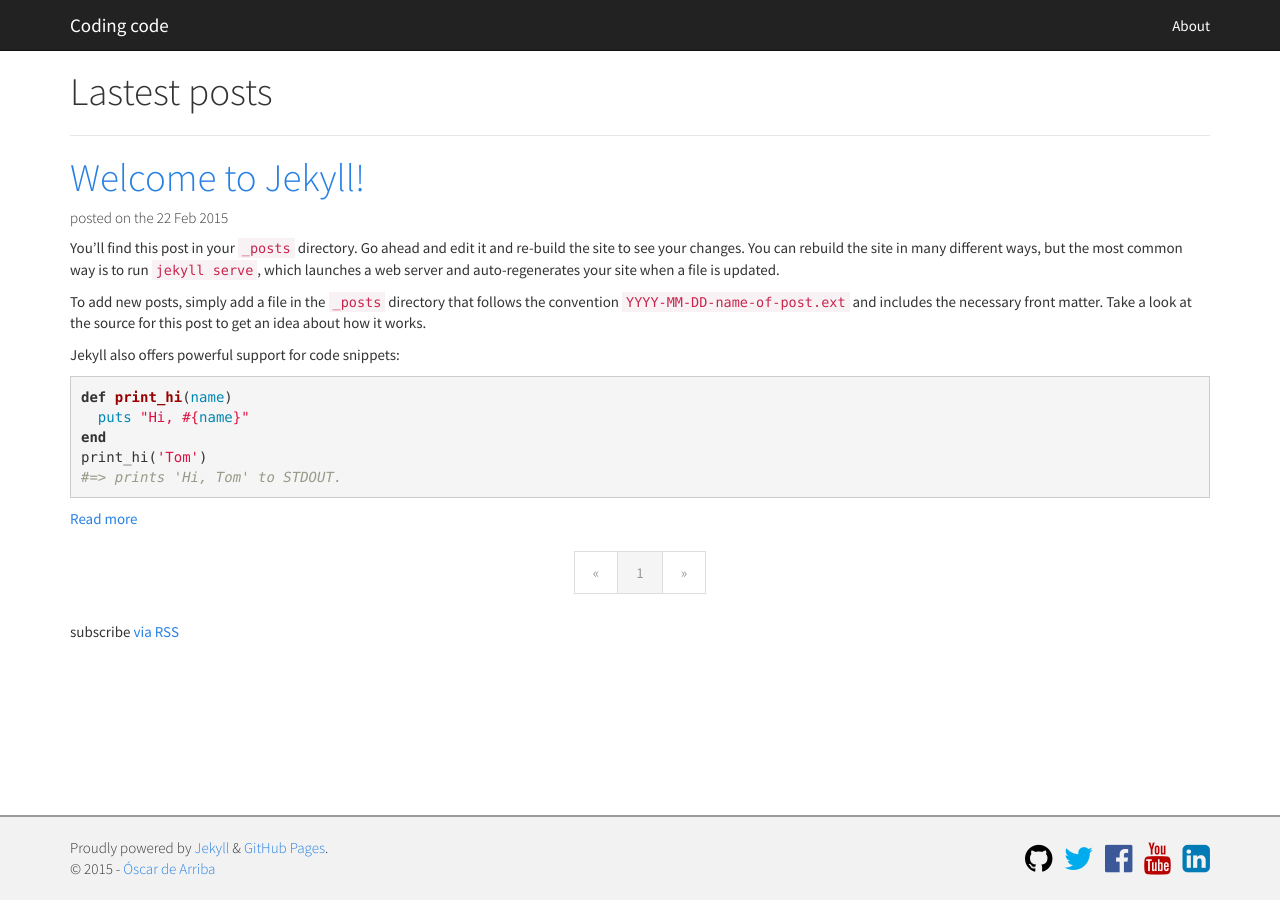
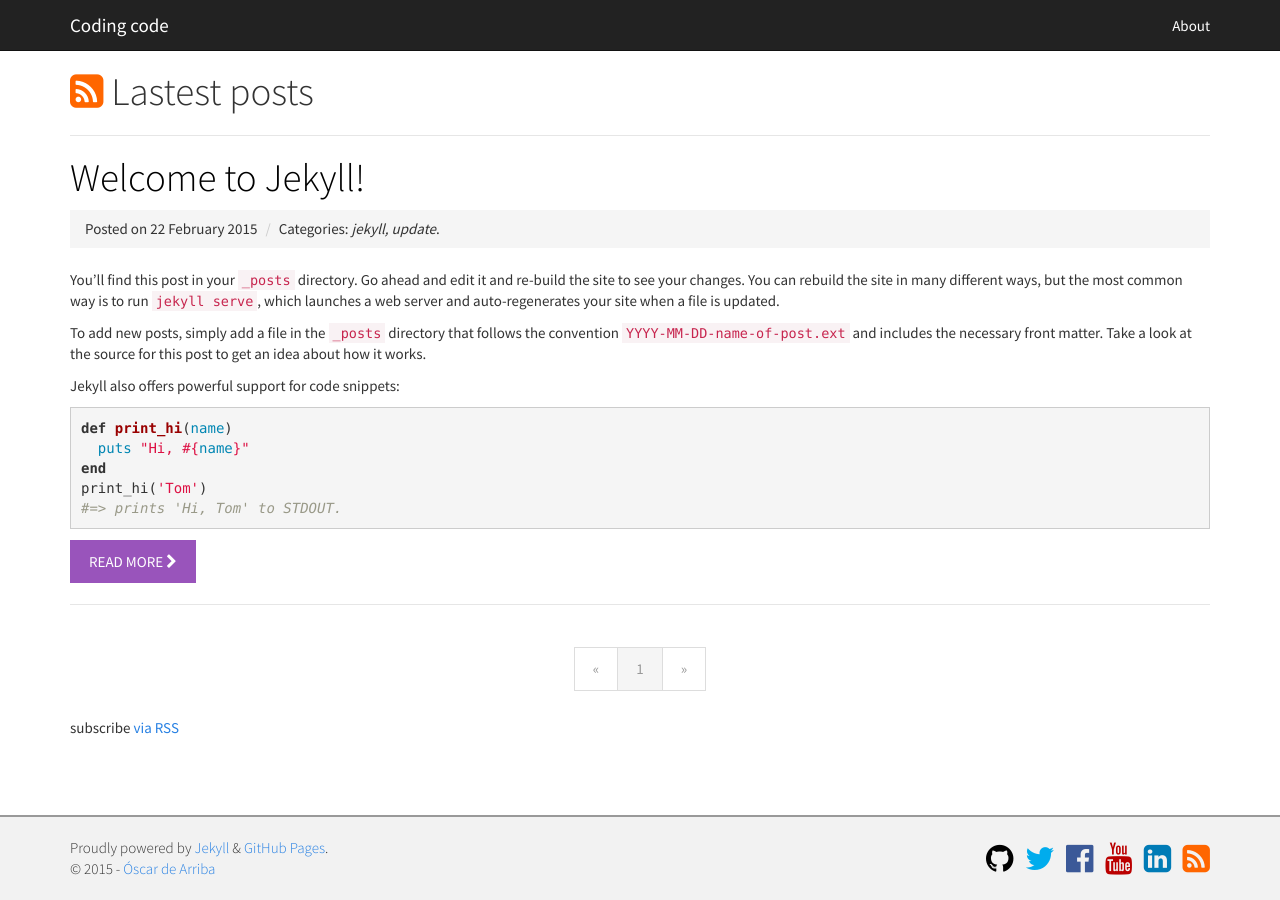
Before and after one commit to odarriba/codingcode.io_old, a Jekyll site: the page built from index.html, in a window 1280 px wide. Built offline with Jekyll 4.4.1, drawn with Linux system fonts in a browser that asks for light colours; nearby versions of some CDN libraries; the list of posts is cut into pages by our own code.

Commit message:
Added some changes in post lists and added RSS feed icons.

```diff
--- a/_config.yml
+++ b/_config.yml
@@ -25,3 +25,4 @@ paginate_path: "blog/page:num/"
 
 # Separator to cut down the posts on index page
 excerpt_separator: "<!--more-->"
+permalink: /:year/:month/:day/:title.html
--- a/_includes/footer.html
+++ b/_includes/footer.html
@@ -10,30 +10,33 @@
       <div class="col-sm-4">
         <span class='social-icons'>
           {% if site.social.github_username %}
-          <a href="https://github.com/{{ site.social.github_username }}" target="_blank">
+          <a href="https://github.com/{{ site.social.github_username }}" target="_blank" title="GitHub">
           	<i class="fa fa-github"></i>
           </a>
           {% endif %}
           {% if site.social.twitter_username %}
-          <a href="https://twitter.com/{{ site.social.twitter_username }}" target="_blank">
+          <a href="https://twitter.com/{{ site.social.twitter_username }}" target="_blank" title="Twitter">
           	<i class="fa fa-twitter"></i>
           </a>
           {% endif %}
           {% if site.social.facebook_username %}
-          <a href="https://facebook.com/{{ site.social.facebook_username }}" target="_blank">
+          <a href="https://facebook.com/{{ site.social.facebook_username }}" target="_blank" title="Facebook">
           	<i class="fa fa-facebook-official"></i>
           </a>
           {% endif %}
           {% if site.social.youtube_username %}
-          <a href="https://www.youtube.com/user/{{ site.social.youtube_username }}" target="_blank">
+          <a href="https://www.youtube.com/user/{{ site.social.youtube_username }}" target="_blank" title="YouTube">
           	<i class="fa fa-youtube"></i>
           </a>
           {% endif %}
           {% if site.social.linkedin_username %}
-          <a href="https://www.linkedin.com/in/{{ site.social.linkedin_username }}" target="_blank">
+          <a href="https://www.linkedin.com/in/{{ site.social.linkedin_username }}" target="_blank" title="LinkedIn">
             <i class="fa fa-linkedin-square"></i>
           </a>
           {% endif %}
+          <a href="{{ "/feed.xml" | prepend: site.baseurl }}" class="rss-link" title="RSS Feed">
+            <i class='fa fa-rss-square'></i>
+          </a>
         </span>
       </div>
     </div><!-- row -->
--- a/css/main.scss
+++ b/css/main.scss
@@ -28,6 +28,21 @@ body {
   }
   @media(max-width:$screen-sm) {
     margin-bottom: $footer-condensed-height !important;
+  }
+}
+
+.post {
+  h1.title {
+    color: black;
+
+    a:link, a:visited, a:active {
+      color: black;
+      text-decoration: none;
+    }
+
+    a:hover {
+      color: #555;
+    }
   }
 }
 
@@ -77,6 +92,10 @@ body {
   }
 }
 
+.rss-link, .rss-link:hover, .rss-link:visited{
+  color: #FF6600;
+}
+
 /* General social icon colors */
 .social-icons {
   /* Don't act like any other link */
--- a/index.html
+++ b/index.html
@@ -4,16 +4,22 @@ layout: default
 
 <div class="home">
 
-  <h1 class="page-heading">Lastest posts</h1>
+  <h1 class="page-heading"><a href="{{ "/feed.xml" | prepend: site.baseurl }}" class='rss-link'><i class='fa fa-rss-square'></i></a>&nbsp;Lastest posts</h1>
   <hr class="divider" />
 
   {% for post in paginator.posts %}
-    <h1><a href="{{ post.url }}">{{ post.title }}</a></h1>
-    <h5><aside class="details">posted on the <time>{{ post.date | date_to_string }}</time></aside></h5>
+  <div class='post'>
+    <h1 class='title'><a href="{{ post.url }}">{{ post.title }}</a></h1>
+    <ol class="breadcrumb">
+      <li>Posted on <time>{{ post.date | date: "%d %B %Y" }}</time></li>
+      <li>Categories: <i>{{ post.categories | join: ', '}}</i>.</li>
+    </ol>
     <div class="content">
       {{ post.excerpt }}
     </div>
-    <a href="{{ post.url }}">Read more</a>
+    <a href="{{ post.url }}" class='btn btn-info'>READ MORE&nbsp;<i class='fa fa-chevron-right'></i></a>
+  </div>
+  <hr class='divider' />
   {% endfor %}
 
   {% include pagination.html %}
```
